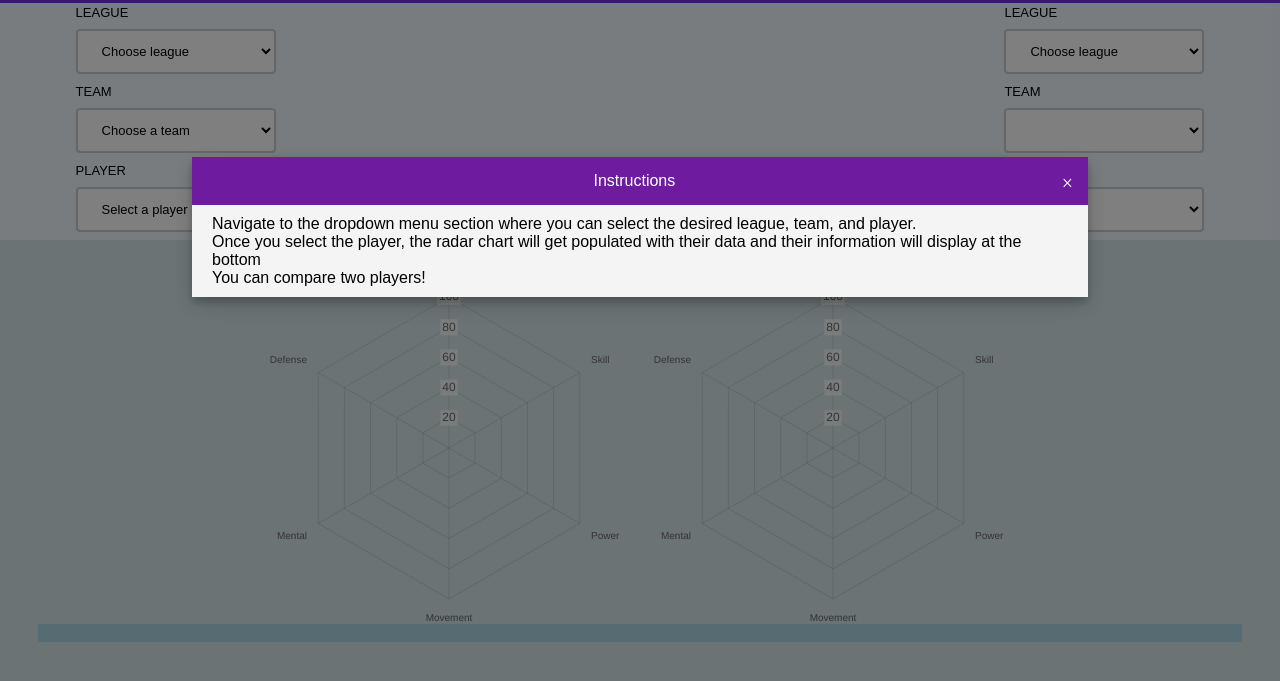
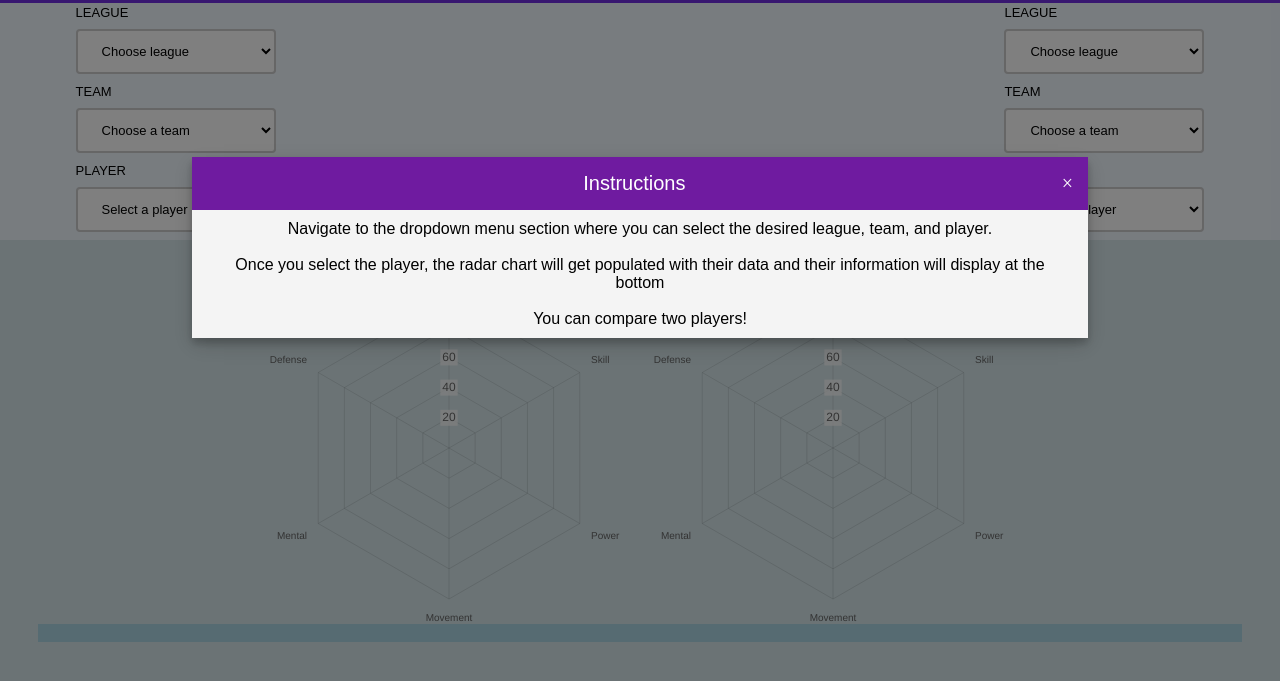
Before and after one commit to dobosh28/FIFA22_RadarViz, a website built with webpack: page index.html in a window 1280 px wide. Both pictures are taken after a click on the button "Info". Shown: the part 99-780 px from the top of the page. Built offline with nearby package versions, Linux system fonts and the light colour scheme.

Commit message:
add some refactoring

```diff
--- a/index.html
+++ b/index.html
@@ -40,10 +40,16 @@
                         <h2>Instructions</h2>
                     </div>
                     <div class="modal-body">
-                        <p>Navigate to the dropdown menu section where you can select the desired league, team, and
-                            player.</p>
-                        <p>Once you select the player, the radar chart will get populated with their data and their
-                            information will display at the bottom</p>
+                        <p>
+                            Navigate to the dropdown menu section where you can select the desired league, team, and
+                            player.
+                        </p>
+                        <br>
+                        <p>
+                            Once you select the player, the radar chart will get populated with their data and their
+                            information will display at the bottom
+                        </p>
+                        <br>
                         <p>You can compare two players!</p>
                     </div>
                 </div>
--- a/src/index.js
+++ b/src/index.js
@@ -39,9 +39,9 @@ function setupModal() {
 
 function setupDropdowns() {
   createLeague1DropDown();
-  createTeam1DropDown();
-  createPlayer1DropDown();
-  displayPlayer1Info();
+  // createTeam1DropDown();
+  // createPlayer1DropDown();
+  // displayPlayer1Info();
 
   createLeague2DropDown();
   createTeam2DropDown();
--- a/src/scripts/league1_dropdown.js
+++ b/src/scripts/league1_dropdown.js
@@ -1,3 +1,5 @@
+import { createTeam1DropDown } from "./team1_dropdown";
+
 export function createLeague1DropDown() {
   // Create an array of leagues
   const leagues = [
@@ -15,5 +17,13 @@ export function createLeague1DropDown() {
     option.value = league.toLowerCase().replace(" ", "-");
     option.text = league;
     league1Select.appendChild(option);
+
+
   });
+
+  // Create the second dropdown menu
+  const team1Select = document.getElementById("team1-select");
+  createTeam1DropDown(league1Select, team1Select);
+
+
 }
--- a/src/scripts/player1_dropdown.js
+++ b/src/scripts/player1_dropdown.js
@@ -1,5 +1,5 @@
 import players from "../data/data.json";
-import { displayPlayer1Info } from "./display_player1_info.js";
+import { displayPlayer1Info } from "./display_player1_info";
 
 export function createPlayer1DropDown() {
   const team1Select = document.getElementById("team1-select");
@@ -30,18 +30,13 @@ export function createPlayer1DropDown() {
         option.text = player.Name;
         player1Select.appendChild(option);
       }
+
+      // Display the player info of the selected player
+      player1Select.onchange = function () {
+        const selectedPlayer = player1Select.value;
+        displayPlayer1Info(selectedPlayer);
+      }
     });
-
-    const changeEvent = new Event("change");
-    player1Select.dispatchEvent(changeEvent);
   };
 
-  player1Select.onchange = function () {
-    const selectedPlayer = player1Select.value;
-
-    if (selectedPlayer) {
-      // Call the displayPlayer1Info() function from the separate file
-      displayPlayer1Info();
-    }
-  };
 }
--- a/src/scripts/player2_dropdown.js
+++ b/src/scripts/player2_dropdown.js
@@ -4,9 +4,19 @@ export function createPlayer2DropDown() {
   const team2Select = document.getElementById("team2-select");
   const player2Select = document.getElementById("player2-select");
 
+  const defaultPlayerOption = document.createElement("option");
+  defaultPlayerOption.value = "";
+  defaultPlayerOption.text = "Select a player";
+  // defaultPlayerOption.disabled = true;
+  defaultPlayerOption.selected = true;
+  player2Select.appendChild(defaultPlayerOption);
+
   team2Select.onchange = function () {
     // Clear the options of the third dropdown menu
     player2Select.innerHTML = "";
+
+    // Add "Select a player" option as the default option on change
+    player2Select.appendChild(defaultPlayerOption.cloneNode(true));
 
     // Get the selected team
     const selectedTeam = team2Select.value;
@@ -17,7 +27,6 @@ export function createPlayer2DropDown() {
         const option = document.createElement("option");
         option.value = player.ID;
         option.text = player.Name;
-
         player2Select.appendChild(option);
       }
     });
--- a/src/scripts/team1_dropdown.js
+++ b/src/scripts/team1_dropdown.js
@@ -1,4 +1,3 @@
-import players from "../data/data.json";
 import { createPlayer1DropDown } from "./player1_dropdown";
 
 export function createTeam1DropDown() {
--- a/src/scripts/team2_dropdown.js
+++ b/src/scripts/team2_dropdown.js
@@ -1,10 +1,26 @@
+import { createPlayer2DropDown } from "./player2_dropdown";
+
 export function createTeam2DropDown() {
   const league2Select = document.getElementById("league2-select");
   const team2Select = document.getElementById("team2-select");
 
+  const defaultTeamOption = document.createElement("option");
+  defaultTeamOption.value = "";
+  defaultTeamOption.text = "Choose a team";
+  // defaultTeamOption.disabled = true;
+  defaultTeamOption.selected = true;
+  team2Select.appendChild(defaultTeamOption);
+
   league2Select.onchange = function () {
     // Clear the options of the second dropdown menu
     team2Select.innerHTML = "";
+
+    // Add "Choose a team" option as the default option on change
+    team2Select.appendChild(defaultTeamOption.cloneNode(true));
+
+    // // Clear the player dropdown
+    // const player1Select = document.getElementById("player1-select");
+    // player1Select.innerHTML = "";
 
     // Get the selected league
     const selectedLeague = league2Select.value;
@@ -133,5 +149,11 @@ export function createTeam2DropDown() {
       option.text = teams[i];
       team2Select.appendChild(option);
     }
+
+    // Trigger change event to update the player dropdown
+    const changeEvent = new Event("change");
+    team2Select.dispatchEvent(changeEvent);
   };
+
+  createPlayer2DropDown();
 }
--- a/src/styles/modal.scss
+++ b/src/styles/modal.scss
@@ -5,7 +5,6 @@
     border: 0;
     margin-left: 25px;
     border-radius: 5px;
-
 }
 
 .button:hover {
@@ -36,11 +35,13 @@
 .modal-header h2 {
     margin: 0;
     font-family: Arial, Helvetica, sans-serif;
+    font-size: 20px;
 }
 
 .modal-body {
     padding: 10px 20px;
     font-family: Arial, Helvetica, sans-serif;
+    text-align: center;
 }
 
 .modal-header {
@@ -49,6 +50,7 @@
     color: white;
     text-align: center;
     justify-content: center;
+
 }
 
 .close-button {
@@ -56,6 +58,7 @@
     float: right;
     font-size: 20px;
     color: white;
+    align-items: center;
 }
 
 .close-button:hover, .close-button:focus {
```
Also changed, not shown: dist/main.css.
